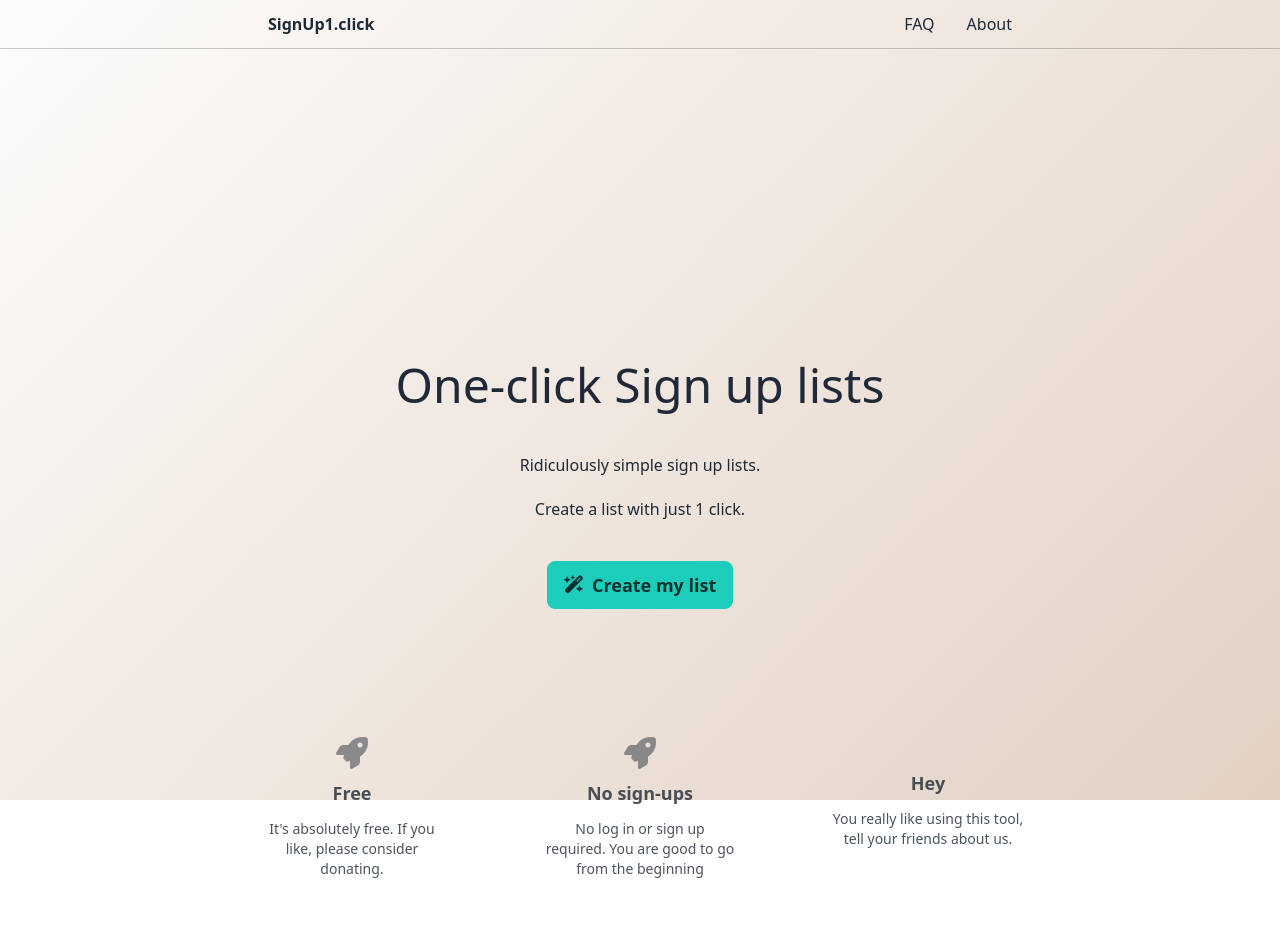
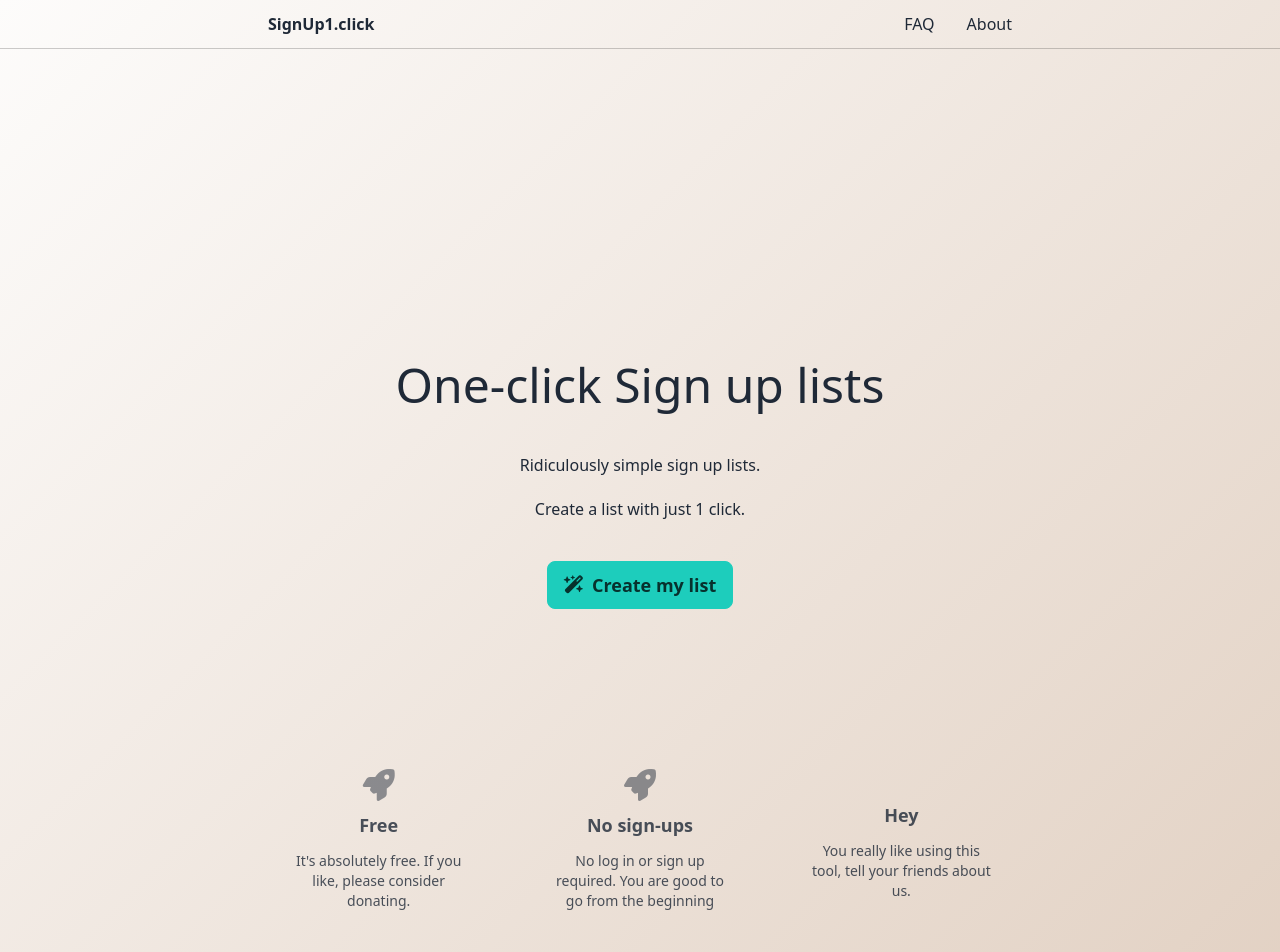
Before and after one commit to macduy/signmeup, a SvelteKit app: page / in a window 1280 px wide. Shown: the top 952 px of the page. Before the commit the page ends 879 px from the top, so only its background shows below. Built offline with nearby package versions, Linux system fonts and the light colour scheme; no server answers; the database is empty; some icons are missing.

Commit message:
Layout adjustments

```diff
--- a/src/Feature.svelte
+++ b/src/Feature.svelte
@@ -7,7 +7,7 @@
 
 </script>
 
-<div class="text-center opacity-80">
+<div class="text-center opacity-80 mb-16">
     <i class="fa-2x opacity-60 {icon}" />
     <h2 class="font-bold mt-2 text-lg">{heading}</h2>
     <div class="mt-3 text-sm">{text}</div>
--- a/src/routes/+layout.svelte
+++ b/src/routes/+layout.svelte
@@ -21,11 +21,11 @@
 <style>
 	:global(body) {
 		background-image: linear-gradient(135deg, #fdfcfb 0%, #e2d1c3 100%);
-		height: 100vh;
+		min-height: 100vh;
 	}
 
 	:global(html) {
-		min-height: 100%;
+		height: 100%;
 	}
 
 	.header {
--- a/src/routes/+page.svelte
+++ b/src/routes/+page.svelte
@@ -11,7 +11,7 @@
     $: ({ tutorials } = data);
 </script>
 
-<div class="container text-center">
+<div class="text-center">
     <div class="mt-72" />
     <h1 class="p-6 text-5xl">One-click Sign up lists</h1>
 
@@ -29,7 +29,7 @@
 
 <div class="mt-32" />
 
-<div class="columns-1 md:columns-3 mt-8 gap-24">
+<div class="columns-1 md:columns-3 mt-8 gap-20 p-8">
     <Feature heading="Free" text="It's absolutely free. If you like, please consider donating." />
     <Feature heading="No sign-ups" text="No log in or sign up required. You are good to go from the beginning" />
     <Feature heading="Hey" text="You really like using this tool, tell your friends about us." icon="fa-solid fa-waveform-lines" />
```
